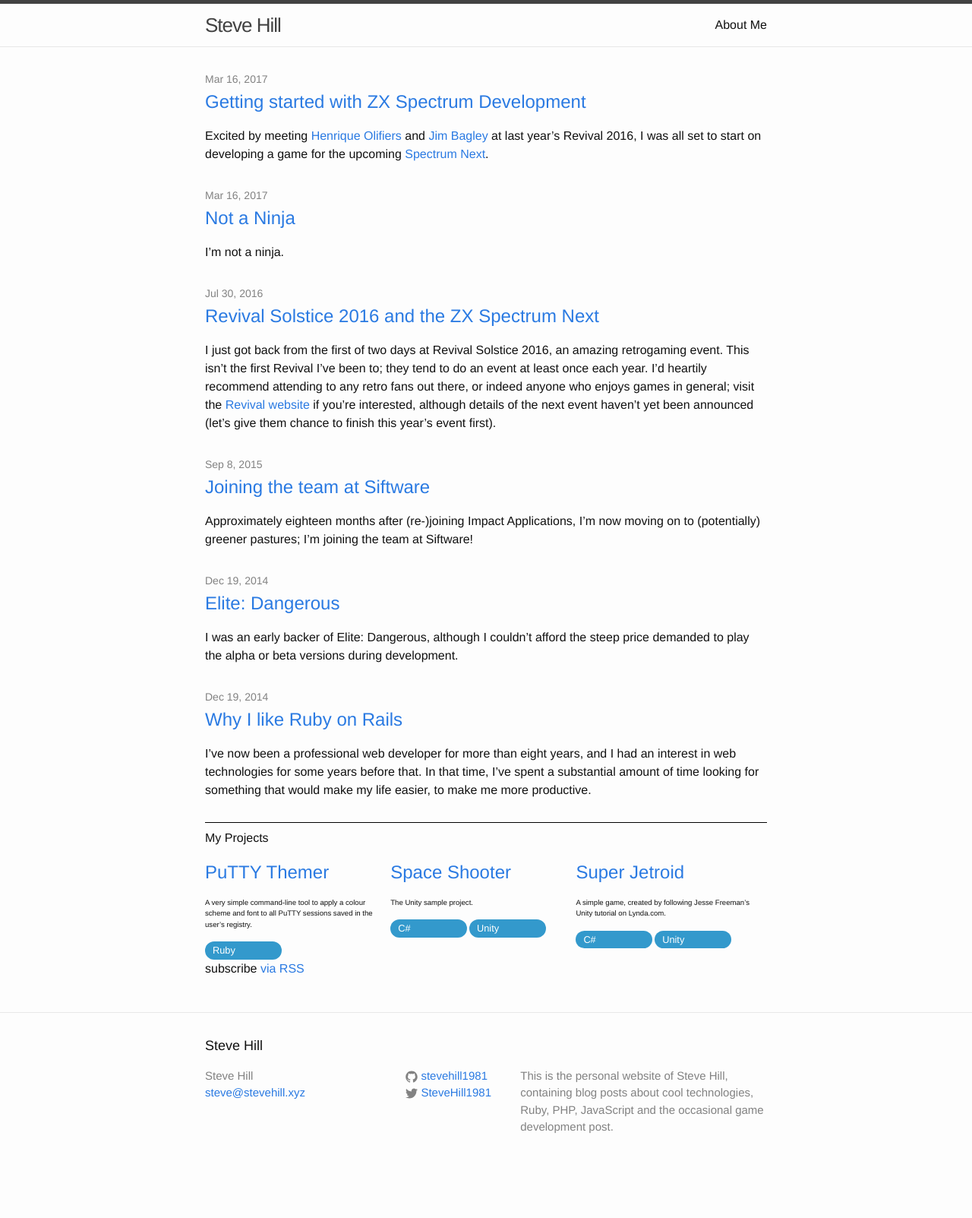
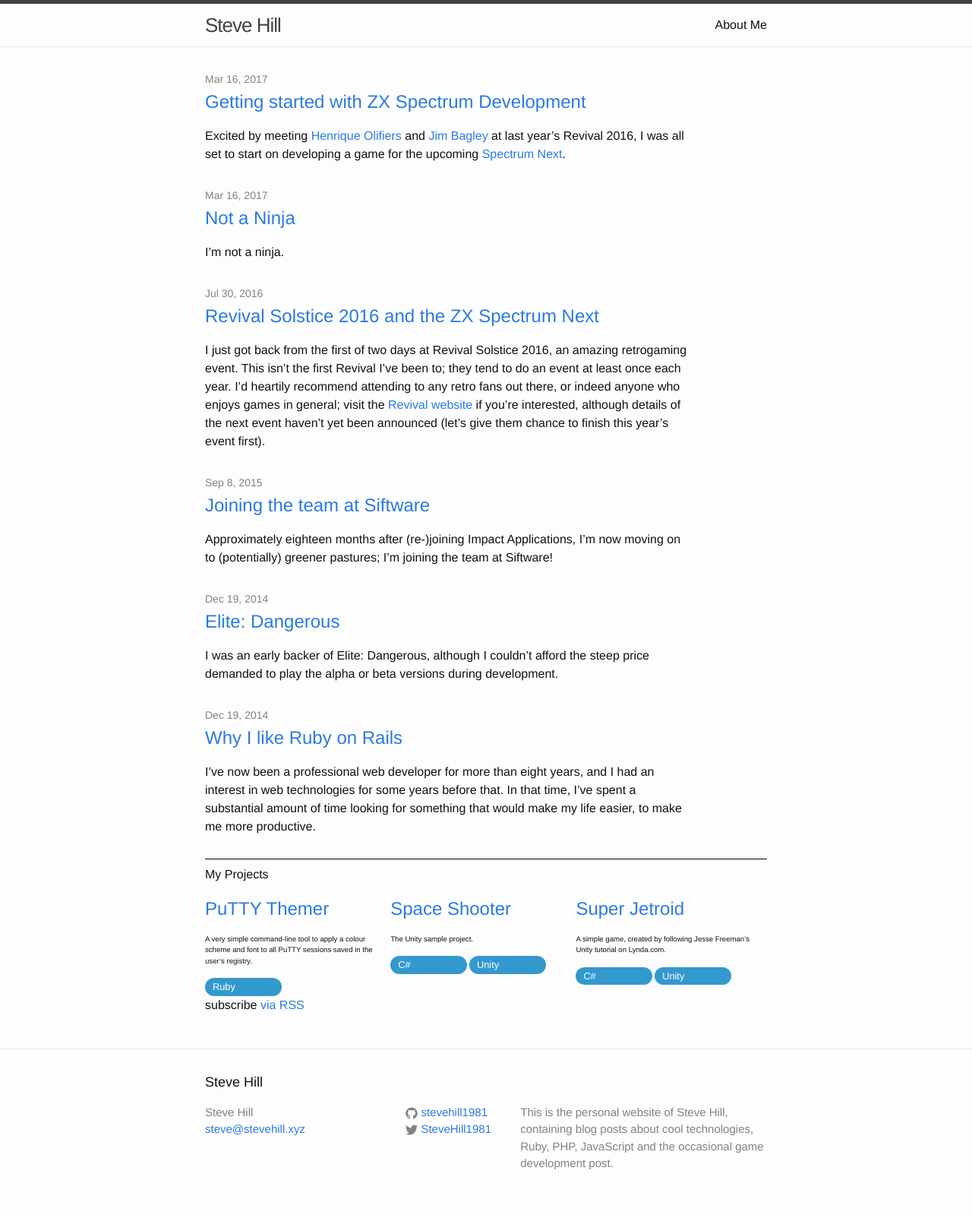
Before and after one commit to stevehill1981/stevehill1981.github.io, a Jekyll site: the page built from index.html, in a window 1280 px wide. Shown: the whole page at 76% size. Built offline with Jekyll 4.4.1, drawn with Linux system fonts in a browser that asks for light colours; before the commit the page ends 1555 px from its top, so only the background shows below that.

Commit message:
Make .main narrower

```diff
--- a/css/main.scss
+++ b/css/main.scss
@@ -62,6 +62,10 @@ body {
   margin: 0 auto;
 }
 
+.main {
+  width: 640px;
+}
+
 .projects {
   border-top: 1px solid black;
   padding-top: 0.5em;
```
